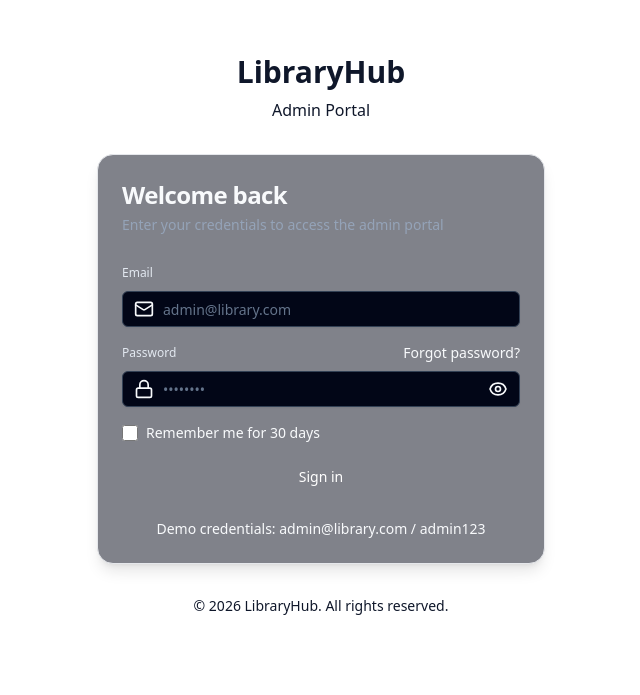
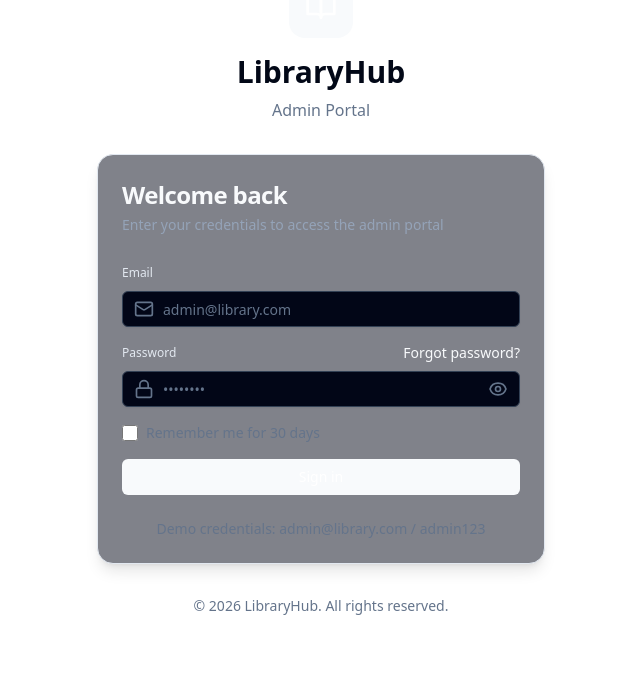
Before and after one commit to itsmeamir39/Amir-s-Project, a Next.js app: page / in a window 1280 px wide. Shown: the part 105-800 px from the top of the page, without its empty margins (319-959 px from the left). Built offline with nearby package versions, Linux system fonts and the light colour scheme.

Commit message:
Add design system CSS variables and env example

```diff
--- a/app/globals.css
+++ b/app/globals.css
@@ -2,6 +2,62 @@
 @tailwind components;
 @tailwind utilities;
 
+@layer base {
+  :root {
+    --background: 0 0% 100%;
+    --foreground: 222.2 84% 4.9%;
+    --card: 0 0% 100%;
+    --card-foreground: 222.2 84% 4.9%;
+    --popover: 0 0% 100%;
+    --popover-foreground: 222.2 84% 4.9%;
+    --primary: 221.2 83.2% 53.3%;
+    --primary-foreground: 210 40% 98%;
+    --secondary: 210 40% 96%;
+    --secondary-foreground: 222.2 84% 4.9%;
+    --muted: 210 40% 96%;
+    --muted-foreground: 215.4 16.3% 46.9%;
+    --accent: 210 40% 98%;
+    --accent-foreground: 222.2 84% 4.9%;
+    --destructive: 0 84.2% 60.2%;
+    --destructive-foreground: 210 40% 98%;
+    --border: 214.3 31.8% 91.4%;
+    --input: 214.3 31.8% 91.4%;
+    --ring: 221.2 83.2% 53.3%;
+    --radius: 0.5rem;
+  }
+
+  .dark {
+    --background: 222.2 84% 4.9%;
+    --foreground: 210 40% 98%;
+    --card: 222.2 84% 4.9%;
+    --card-foreground: 210 40% 98%;
+    --popover: 222.2 84% 4.9%;
+    --popover-foreground: 210 40% 98%;
+    --primary: 217.2 91.2% 59.8%;
+    --primary-foreground: 222.2 84% 4.9%;
+    --secondary: 217.2 32.6% 17.5%;
+    --secondary-foreground: 210 40% 98%;
+    --muted: 217.2 32.6% 17.5%;
+    --muted-foreground: 215 20.2% 65.1%;
+    --accent: 217.2 32.6% 17.5%;
+    --accent-foreground: 210 40% 98%;
+    --destructive: 0 62.8% 30.6%;
+    --destructive-foreground: 210 40% 98%;
+    --border: 217.2 32.6% 17.5%;
+    --input: 217.2 32.6% 17.5%;
+    --ring: 224.3 76.3% 94.1%;
+  }
+}
+
+@layer base {
+  * {
+    @apply border-border;
+  }
+  body {
+    @apply bg-background text-foreground;
+  }
+}
+
 html, body {
   height: 100%;
 }
--- a/tailwind.config.js
+++ b/tailwind.config.js
@@ -5,7 +5,48 @@
     './lib/**/*.{ts,tsx}',
   ],
   theme: {
-    extend: {},
+    extend: {
+      colors: {
+        border: "hsl(var(--border))",
+        input: "hsl(var(--input))",
+        ring: "hsl(var(--ring))",
+        background: "hsl(var(--background))",
+        foreground: "hsl(var(--foreground))",
+        primary: {
+          DEFAULT: "hsl(var(--primary))",
+          foreground: "hsl(var(--primary-foreground))",
+        },
+        secondary: {
+          DEFAULT: "hsl(var(--secondary))",
+          foreground: "hsl(var(--secondary-foreground))",
+        },
+        destructive: {
+          DEFAULT: "hsl(var(--destructive))",
+          foreground: "hsl(var(--destructive-foreground))",
+        },
+        muted: {
+          DEFAULT: "hsl(var(--muted))",
+          foreground: "hsl(var(--muted-foreground))",
+        },
+        accent: {
+          DEFAULT: "hsl(var(--accent))",
+          foreground: "hsl(var(--accent-foreground))",
+        },
+        popover: {
+          DEFAULT: "hsl(var(--popover))",
+          foreground: "hsl(var(--popover-foreground))",
+        },
+        card: {
+          DEFAULT: "hsl(var(--card))",
+          foreground: "hsl(var(--card-foreground))",
+        },
+      },
+      borderRadius: {
+        lg: "var(--radius)",
+        md: "calc(var(--radius) - 2px)",
+        sm: "calc(var(--radius) - 4px)",
+      },
+    },
   },
   plugins: [],
 }
```
Also changed, not shown: 2 other files (tests, documents, lock files or other folders).
